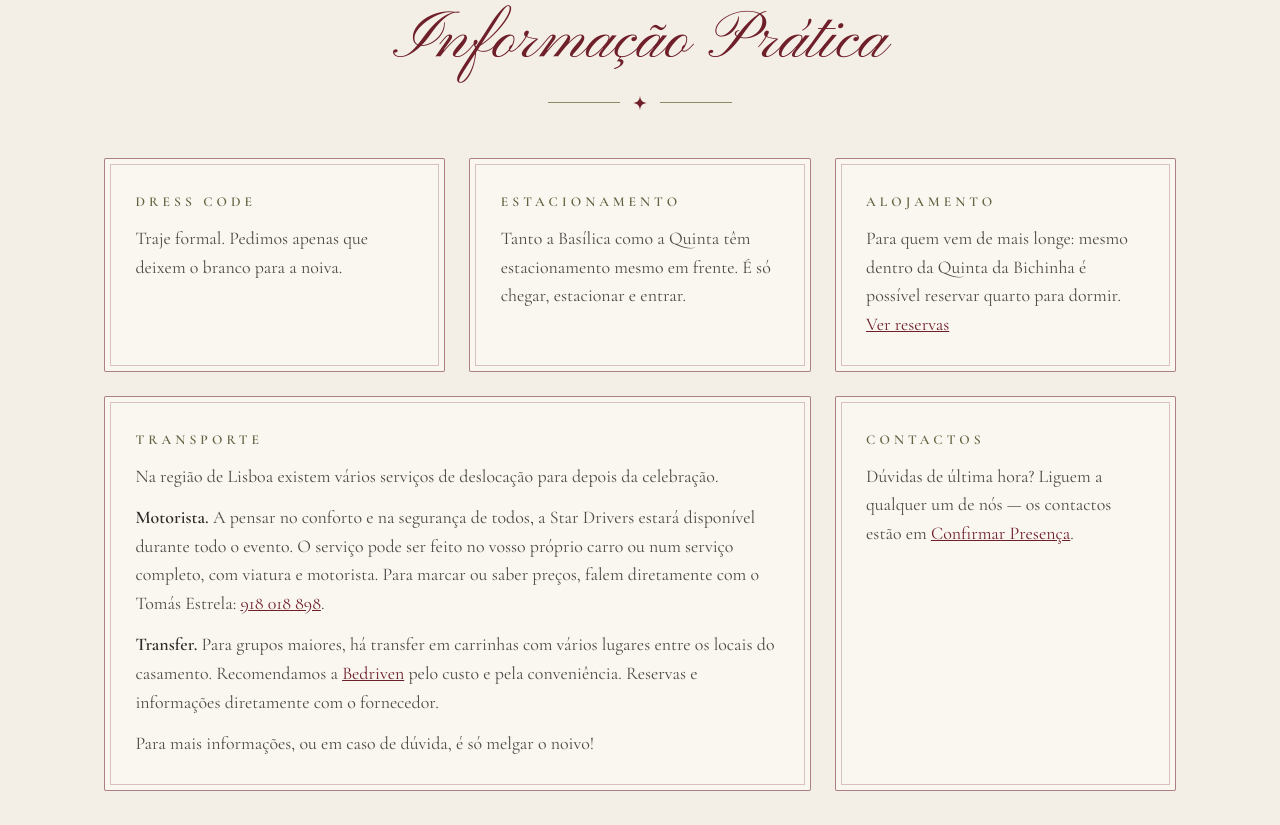
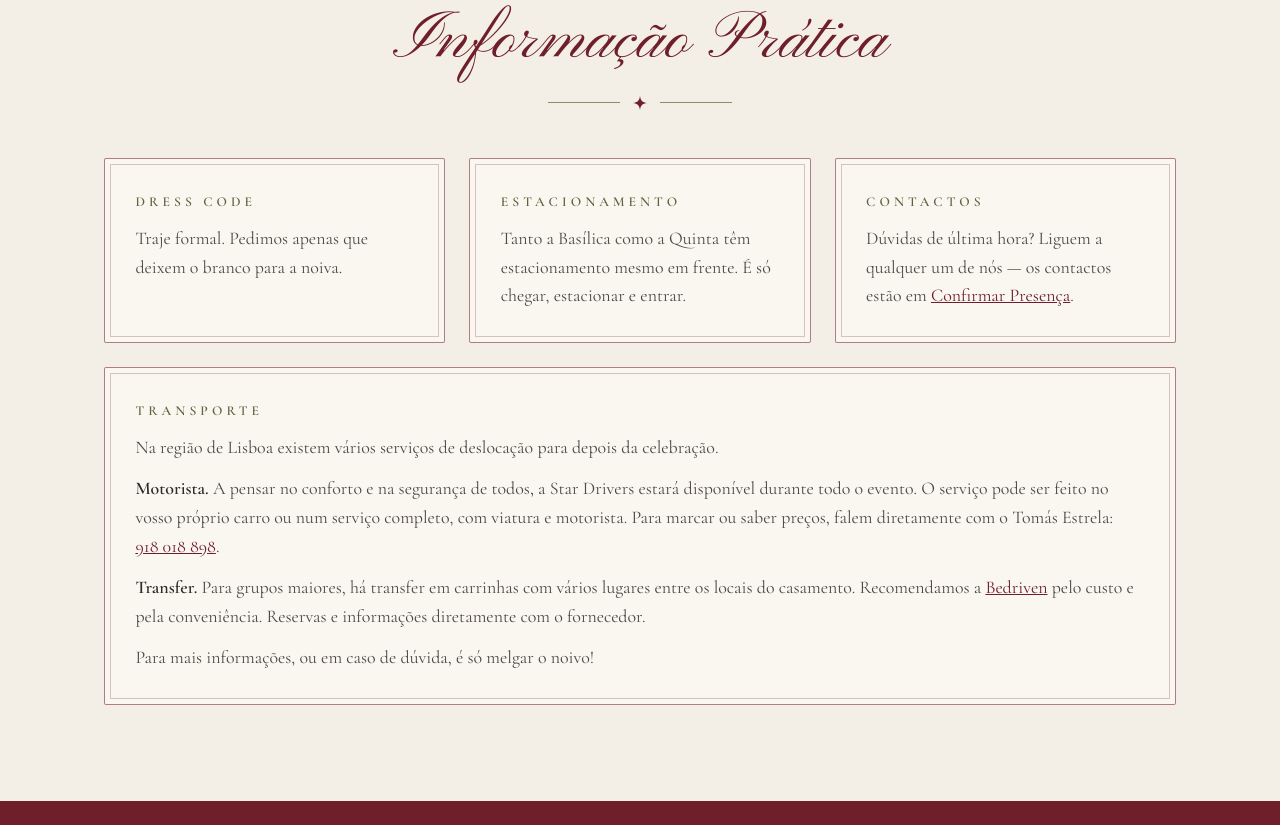
Before and after one commit to Student1-37673552/Rafael-Francisca, a plain HTML site: page index.html in a window 1280 px wide. Shown: the part 3855-4680 px from the top of the page. Drawn offline with nearby package versions, Linux system fonts and the light colour scheme.

Commit message:
Remove o cartão de Alojamento da Informação Prática
- Dress Code, Estacionamento e Contactos lado a lado; Transporte a toda a
  largura por baixo (uma coluna no telemóvel)
- Números de telefone nunca partidos entre linhas
- README atualizado

Co-Authored-By: Claude Opus 5.5 <noreply@anthropic.com>

```diff
--- a/css/styles.css
+++ b/css/styles.css
@@ -53,6 +53,7 @@ h1, h2, h3{
 p{ margin: 0; }
 
 a{ color: inherit; }
+a[href^="tel:"]{ white-space: nowrap; } /* números de telefone nunca partidos */
 
 /* Maiúsculas espaçadas, como "JUNTOS COM AS NOSSAS FAMÍLIAS" */
 .eyebrow{
@@ -449,10 +450,15 @@ a{ color: inherit; }
 
 /* ============ INFO PRÁTICA ============ */
 .info{ background: var(--creme); }
+/* Uma coluna no telemóvel; três a partir de 860px, com o cartão largo
+   (Transporte) a ocupar a linha toda por baixo. */
 .info-grid{
   display: grid;
-  grid-template-columns: repeat(auto-fit, minmax(240px, 1fr));
+  grid-template-columns: 1fr;
   gap: 1.5rem;
+}
+@media (min-width: 860px){
+  .info-grid{ grid-template-columns: repeat(3, 1fr); }
 }
 .info-card{
   background: var(--creme-claro);
@@ -478,9 +484,7 @@ a{ color: inherit; }
 .info-card a{ color: var(--bordeaux); }
 .info-card strong{ color: var(--tinta); font-weight: 600; }
 .info-card p + p{ margin-top: 0.8rem; }
-@media (min-width: 780px){
-  .info-card--larga{ grid-column: span 2; }
-}
+.info-card--larga{ grid-column: 1 / -1; }
 
 /* ============ LOCAL ============ */
 .local{ background: var(--bordeaux); }
--- a/index.html
+++ b/index.html
@@ -164,8 +164,8 @@
         <p>Tanto a Basílica como a Quinta têm estacionamento mesmo em frente. É só chegar, estacionar e entrar.</p>
       </div>
       <div class="info-card">
-        <h3>Alojamento</h3>
-        <p>Para quem vem de mais longe: mesmo dentro da Quinta da Bichinha é possível reservar quarto para dormir. <a href="https://www.quintadabichinha.pt/reservas" target="_blank" rel="noopener">Ver reservas</a></p>
+        <h3>Contactos</h3>
+        <p>Dúvidas de última hora? Liguem a qualquer um de nós — os contactos estão em <a href="#rsvp">Confirmar Presença</a>.</p>
       </div>
       <div class="info-card info-card--larga">
         <h3>Transporte</h3>
@@ -173,10 +173,6 @@
         <p><strong>Motorista.</strong> A pensar no conforto e na segurança de todos, a Star Drivers estará disponível durante todo o evento. O serviço pode ser feito no vosso próprio carro ou num serviço completo, com viatura e motorista. Para marcar ou saber preços, falem diretamente com o Tomás Estrela: <a href="tel:+351918018898">918 018 898</a>.</p>
         <p><strong>Transfer.</strong> Para grupos maiores, há transfer em carrinhas com vários lugares entre os locais do casamento. Recomendamos a <a href="https://bedriven.pt/" target="_blank" rel="noopener">Bedriven</a> pelo custo e pela conveniência. Reservas e informações diretamente com o fornecedor.</p>
         <p>Para mais informações, ou em caso de dúvida, é só melgar o noivo!</p>
-      </div>
-      <div class="info-card">
-        <h3>Contactos</h3>
-        <p>Dúvidas de última hora? Liguem a qualquer um de nós — os contactos estão em <a href="#rsvp">Confirmar Presença</a>.</p>
       </div>
     </div>
   </div>
```
Also changed, not shown: 1 other file.
